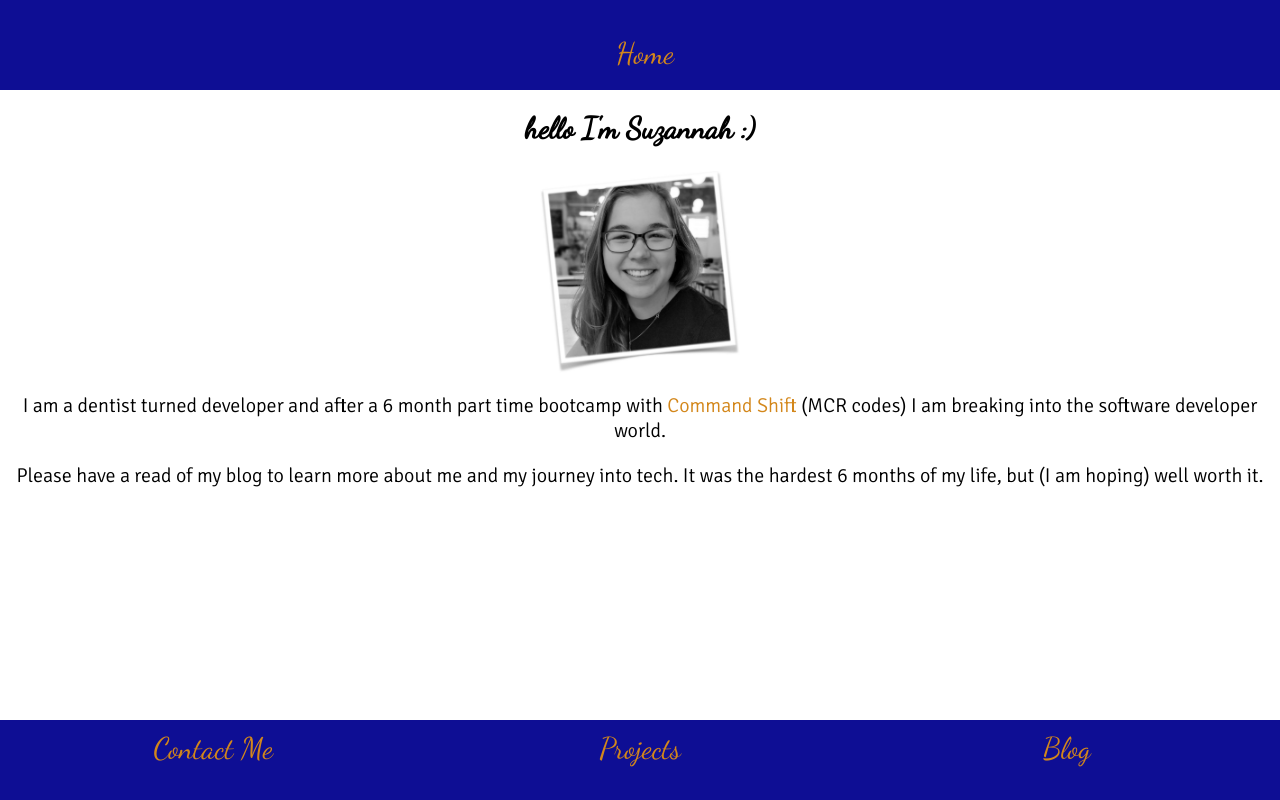
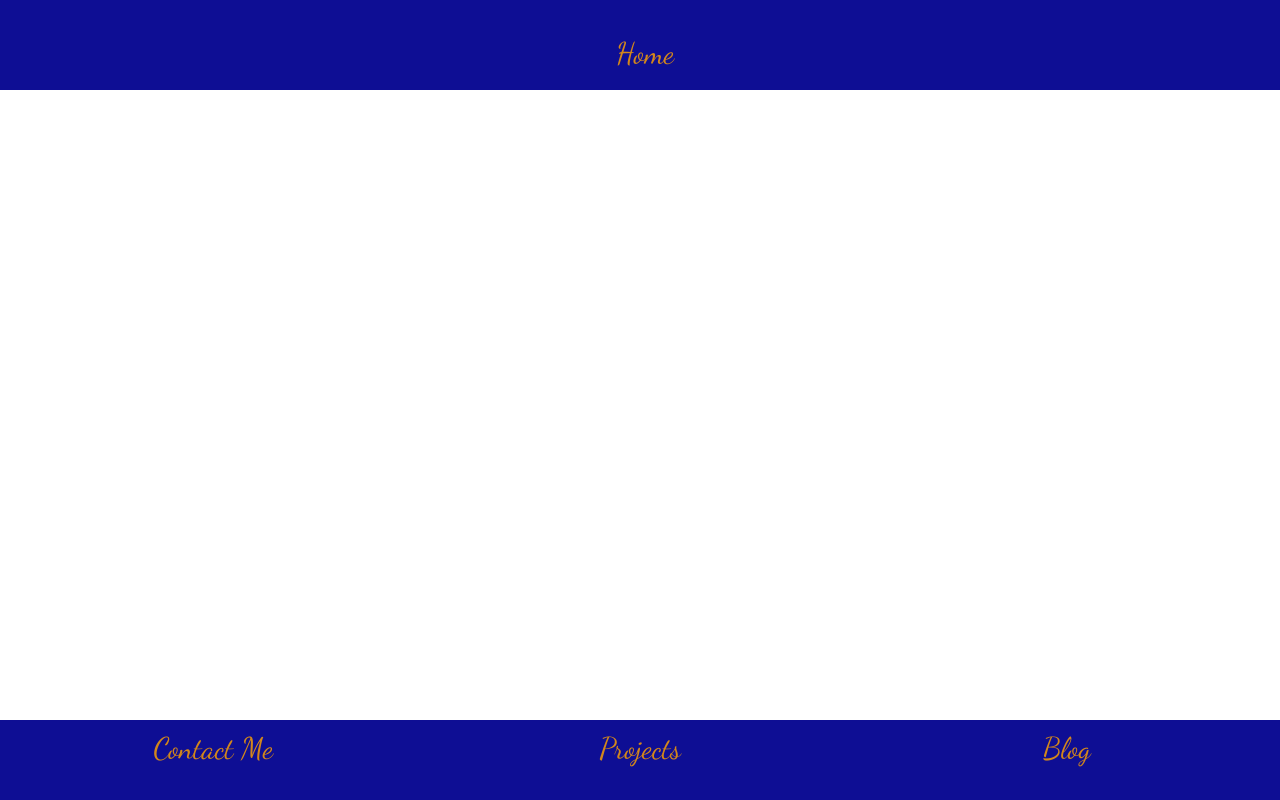
Before and after one commit to SuzBarnes/home, a React (Create React App) app: page / in a window 1280 px wide. Built offline with nearby package versions, Linux system fonts and the light colour scheme.

Commit message:
debugging the loading page to display home page

```diff
--- a/package.json
+++ b/package.json
@@ -1,6 +1,7 @@
 {
   "name": "suzbarnes",
   "version": "0.1.0",
+  "homepage": "https://suzbarnes.github.io/home",
   "private": true,
   "dependencies": {
     "@fortawesome/fontawesome-svg-core": "^6.2.1",
@@ -18,6 +19,8 @@
   },
   "scripts": {
     "start": "react-scripts start",
+    "predeploy": "npm run build",
+    "deploy": "gh-pages -d build",
     "build": "react-scripts build",
     "test": "react-scripts test",
     "eject": "react-scripts eject",
@@ -49,6 +52,7 @@
     "eslint-plugin-prettier": "^4.2.1",
     "eslint-plugin-react": "^7.32.1",
     "eslint-plugin-react-hooks": "^4.6.0",
+    "gh-pages": "^5.0.0",
     "prettier": "^2.8.3",
     "react-router-dom": "^6.7.0",
     "sass": "^1.57.1"
--- a/src/components/App.js
+++ b/src/components/App.js
@@ -14,7 +14,7 @@ const App = () => {
       <NavBarTop />
       <NavBar />
       <Routes>
-        <Route path="/" element={<Home />} />
+        <Route path="home" element={<Home />} />
         <Route path="contact" element={<Contact />} />
         <Route path="projects" element={<Projects />} />
         <Route path="blog" element={<Blog />} />
```
Also changed, not shown: .eslintrc.json, 2 other files (tests, documents, lock files or other folders).
